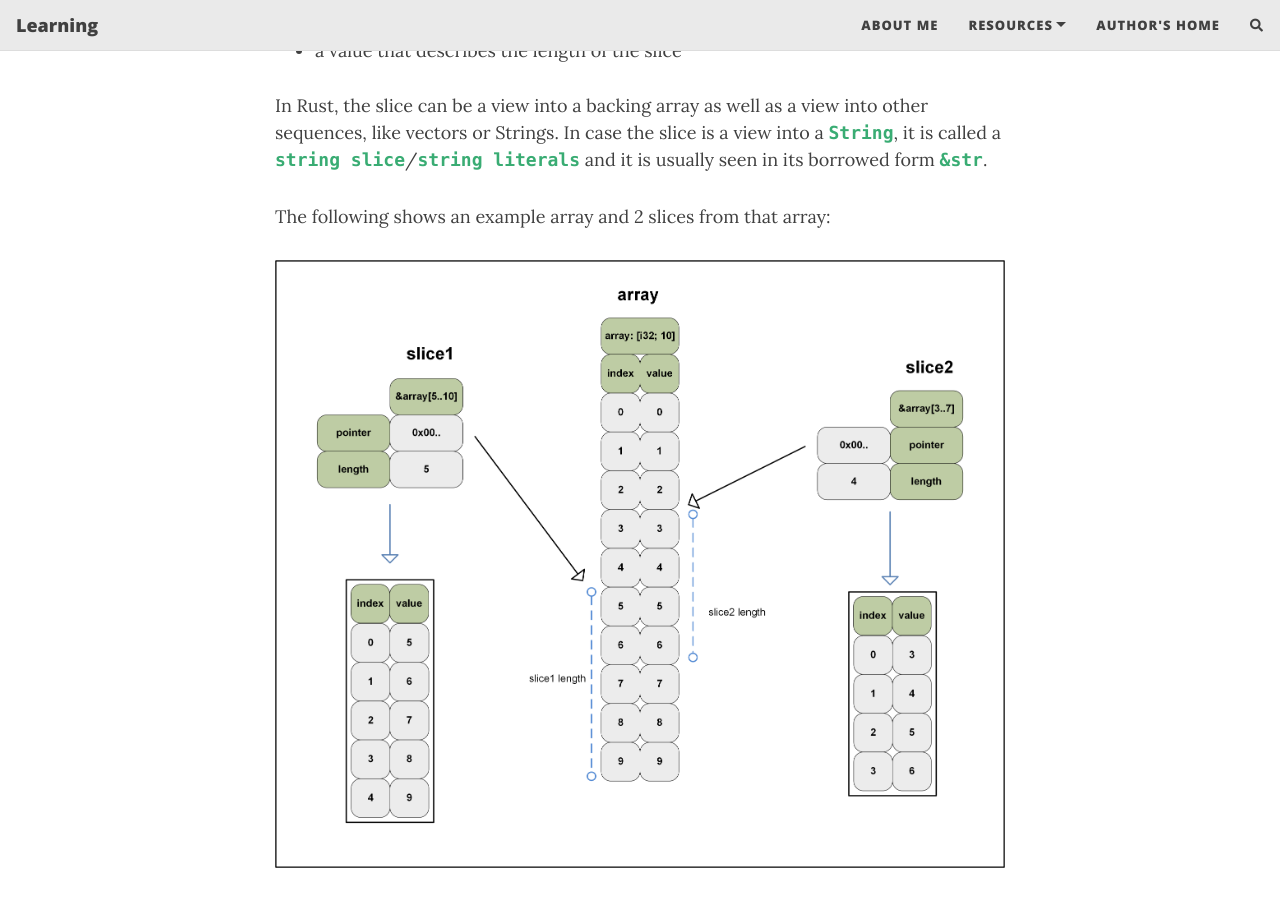
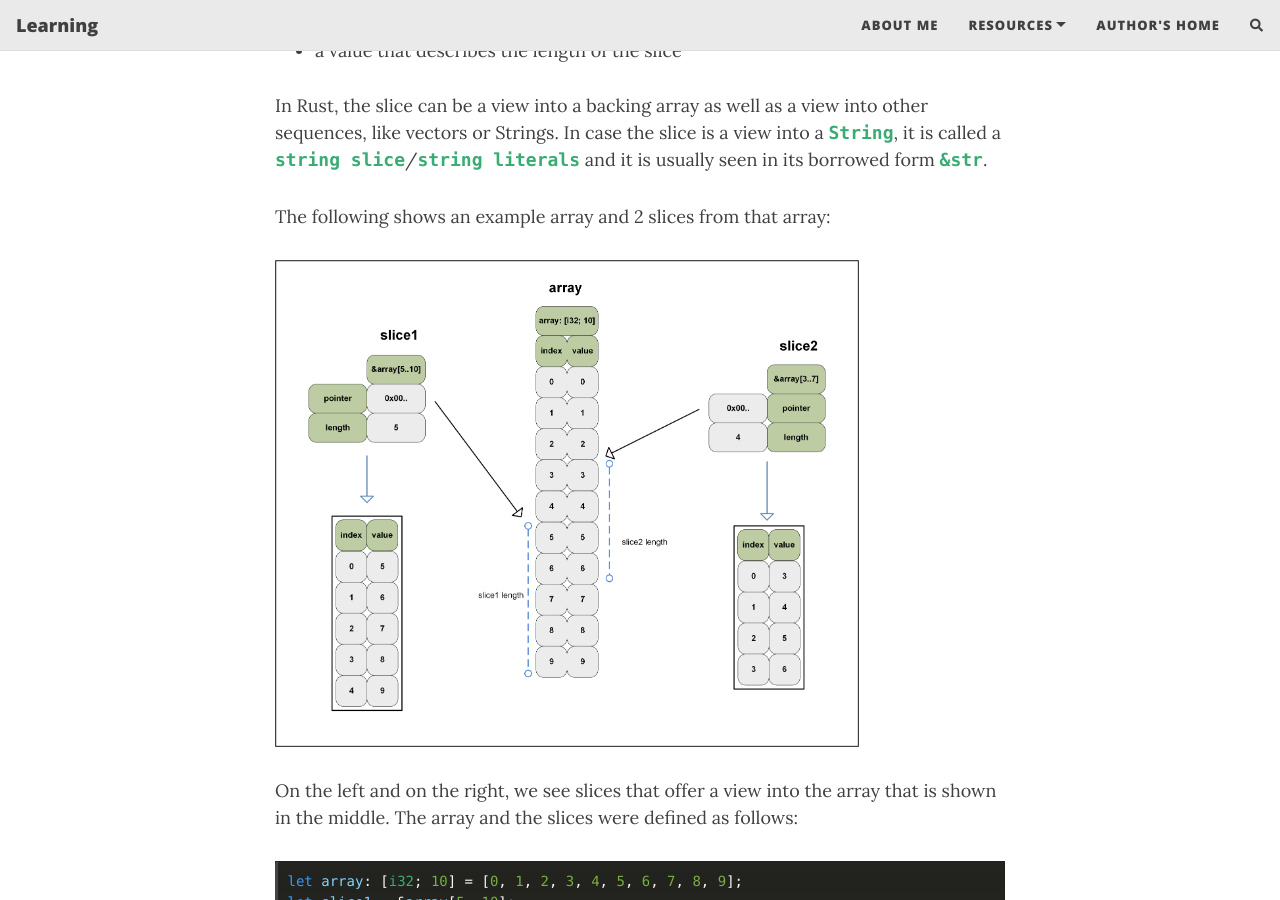
Before and after one commit to saidvandeklundert/learn, a Jekyll site: the page built from _posts/2021-08-14-rust-slice.md, in a window 1280 px wide and 900 px high, scrolled down 882 px. Built offline with Jekyll 4.4.1, drawn with Linux system fonts in a browser that asks for light colours; nearby versions of some CDN libraries; comment, search, counter and statistics services are not loaded.

```diff
--- a/_posts/2021-08-14-rust-slice.md
+++ b/_posts/2021-08-14-rust-slice.md
@@ -25,7 +25,7 @@
 
 The following shows an example array and 2 slices from that array:
 
-![Rust slice](/learn/img/rust_slice.png "Rust slice")
+![Rust slice](/learn/img/rust_slice.png "Rust slice"){:height="80%" width="80%"}
 
 On the left and on the right, we see slices that offer a view into the array that is shown in the middle. The array and the slices were defined as follows:
 
```
Also changed, not shown: img/slice_1.png.
